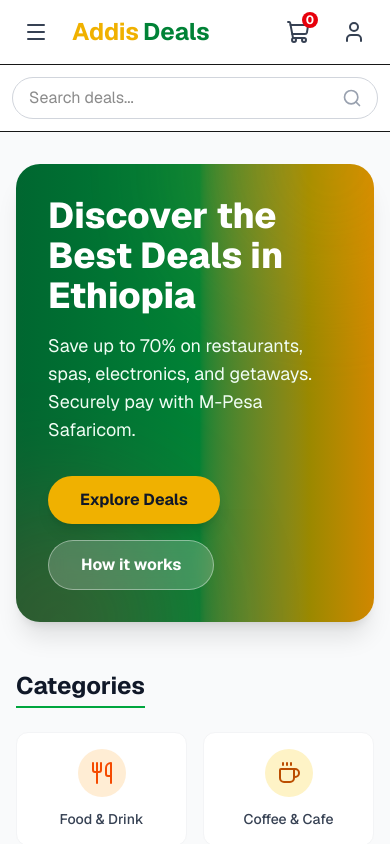
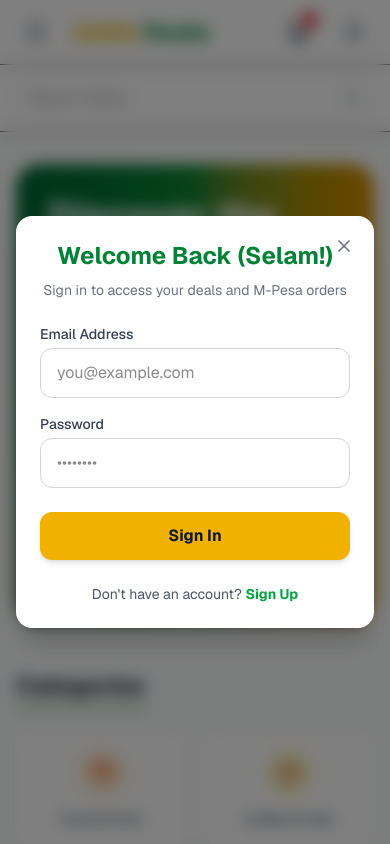
Before and after one commit to daniget12/mpesa, a Next.js app: page / in a window 390 px wide. Both pictures are taken after a click on the button 354 px from the left and 32 px from the top of the page. Shown: the top 844 px of the page. Built offline with nearby package versions, Linux system fonts and the light colour scheme; no server answers.

Commit message:
Add Supabase authentication and Auth Modal

```diff
--- /dev/null
+++ b/src/components/AuthModal.tsx
@@ -0,0 +1,130 @@
+import React, { useState } from 'react';
+import { X, Loader2 } from 'lucide-react';
+import { supabase } from '@/lib/supabase';
+
+interface AuthModalProps {
+  isOpen: boolean;
+  onClose: () => void;
+}
+
+export default function AuthModal({ isOpen, onClose }: AuthModalProps) {
+  const [isSignUp, setIsSignUp] = useState(false);
+  const [email, setEmail] = useState('');
+  const [password, setPassword] = useState('');
+  const [loading, setLoading] = useState(false);
+  const [error, setError] = useState<string | null>(null);
+  const [successMsg, setSuccessMsg] = useState<string | null>(null);
+
+  if (!isOpen) return null;
+
+  const handleAuth = async (e: React.FormEvent) => {
+    e.preventDefault();
+    setLoading(true);
+    setError(null);
+    setSuccessMsg(null);
+
+    try {
+      if (isSignUp) {
+        const { error } = await supabase.auth.signUp({
+          email,
+          password,
+        });
+        if (error) throw error;
+        setSuccessMsg('Success! Please check your email to confirm your account.');
+      } else {
+        const { error } = await supabase.auth.signInWithPassword({
+          email,
+          password,
+        });
+        if (error) throw error;
+        onClose(); // Close on successful login
+        // Optional: you can force a page refresh or state update here if needed
+        window.location.reload();
+      }
+    } catch (err: any) {
+      setError(err.message || 'An error occurred during authentication.');
+    } finally {
+      setLoading(false);
+    }
+  };
+
+  return (
+    <div className="fixed inset-0 z-[60] flex items-center justify-center p-4 bg-black/50 backdrop-blur-sm">
+      <div className="bg-white rounded-2xl shadow-xl w-full max-w-md overflow-hidden relative p-6">
+        <button
+          onClick={onClose}
+          className="absolute top-4 right-4 p-1 rounded-full hover:bg-gray-100 transition-colors"
+        >
+          <X className="w-5 h-5 text-gray-500" />
+        </button>
+
+        <h2 className="text-2xl font-bold text-center text-green-700 mb-2">
+          {isSignUp ? 'Create an Account' : 'Welcome Back (Selam!)'}
+        </h2>
+        <p className="text-center text-gray-500 text-sm mb-6">
+          {isSignUp ? 'Sign up to get the best deals in Ethiopia' : 'Sign in to access your deals and M-Pesa orders'}
+        </p>
+
+        {error && (
+          <div className="bg-red-50 text-red-600 text-sm p-3 rounded-lg mb-4">
+            {error}
+          </div>
+        )}
+
+        {successMsg && (
+          <div className="bg-green-50 text-green-700 text-sm p-3 rounded-lg mb-4">
+            {successMsg}
+          </div>
+        )}
+
+        <form onSubmit={handleAuth}>
+          <div className="mb-4">
+            <label className="block text-sm font-medium text-gray-700 mb-1">Email Address</label>
+            <input
+              type="email"
+              className="w-full px-4 py-3 border border-gray-300 rounded-xl focus:outline-none focus:ring-2 focus:ring-green-500"
+              placeholder="you@example.com"
+              value={email}
+              onChange={(e) => setEmail(e.target.value)}
+              required
+            />
+          </div>
+
+          <div className="mb-6">
+            <label className="block text-sm font-medium text-gray-700 mb-1">Password</label>
+            <input
+              type="password"
+              className="w-full px-4 py-3 border border-gray-300 rounded-xl focus:outline-none focus:ring-2 focus:ring-green-500"
+              placeholder="••••••••"
+              value={password}
+              onChange={(e) => setPassword(e.target.value)}
+              required
+            />
+          </div>
+
+          <button
+            type="submit"
+            disabled={loading}
+            className="w-full bg-yellow-500 hover:bg-yellow-400 text-gray-900 font-bold py-3 px-4 rounded-xl transition-colors shadow-md flex items-center justify-center disabled:opacity-50"
+          >
+            {loading ? <Loader2 className="w-5 h-5 animate-spin" /> : (isSignUp ? 'Sign Up' : 'Sign In')}
+          </button>
+        </form>
+
+        <div className="mt-6 text-center text-sm text-gray-600">
+          {isSignUp ? 'Already have an account?' : "Don't have an account?"}{' '}
+          <button
+            onClick={() => {
+              setIsSignUp(!isSignUp);
+              setError(null);
+              setSuccessMsg(null);
+            }}
+            className="text-green-600 font-bold hover:underline"
+          >
+            {isSignUp ? 'Sign In' : 'Sign Up'}
+          </button>
+        </div>
+      </div>
+    </div>
+  );
+}
--- a/src/components/Header.tsx
+++ b/src/components/Header.tsx
@@ -1,9 +1,35 @@
-import React from 'react';
-import { Menu, Search, ShoppingCart, User } from 'lucide-react';
+'use client';
+
+import React, { useState, useEffect } from 'react';
+import { Menu, Search, ShoppingCart, User, LogOut } from 'lucide-react';
 import Link from 'next/link';
+import AuthModal from './AuthModal';
+import { supabase } from '@/lib/supabase';
 
 export default function Header() {
+  const [isAuthModalOpen, setIsAuthModalOpen] = useState(false);
+  const [user, setUser] = useState<any>(null);
+
+  useEffect(() => {
+    // Check active session
+    supabase.auth.getSession().then(({ data: { session } }) => {
+      setUser(session?.user ?? null);
+    });
+
+    // Listen for auth changes
+    const { data: { subscription } } = supabase.auth.onAuthStateChange((_event, session) => {
+      setUser(session?.user ?? null);
+    });
+
+    return () => subscription.unsubscribe();
+  }, []);
+
+  const handleSignOut = async () => {
+    await supabase.auth.signOut();
+  };
+
   return (
+    <>
       <header className="bg-white border-b sticky top-0 z-50">
         <div className="container mx-auto px-4 py-3 flex items-center justify-between">
           <div className="flex items-center gap-4">
@@ -29,16 +55,37 @@ export default function Header() {
           </div>
 
           <div className="flex items-center gap-6">
-          <Link href="#" className="hidden sm:flex text-sm font-medium text-gray-700 hover:text-green-700">
+            {user ? (
+              <div className="hidden sm:flex items-center gap-4">
+                <span className="text-sm font-medium text-gray-700">
+                  Selam, {user.email?.split('@')[0]}
+                </span>
+                <button
+                  onClick={handleSignOut}
+                  className="text-sm text-red-600 hover:text-red-700 flex items-center gap-1"
+                >
+                  <LogOut className="w-4 h-4" /> Sign Out
+                </button>
+              </div>
+            ) : (
+              <button
+                onClick={() => setIsAuthModalOpen(true)}
+                className="hidden sm:flex text-sm font-medium text-gray-700 hover:text-green-700"
+              >
                 Selam, Sign In
-          </Link>
+              </button>
+            )}
+
             <div className="flex items-center gap-4">
               <button className="p-2 text-gray-700 relative">
                 <ShoppingCart className="w-6 h-6" />
                 <span className="absolute top-0 right-0 bg-red-600 text-white text-xs font-bold rounded-full w-4 h-4 flex items-center justify-center">0</span>
               </button>
-            <button className="p-2 text-gray-700 sm:hidden">
-              <User className="w-6 h-6" />
+              <button
+                className="p-2 text-gray-700 sm:hidden"
+                onClick={() => !user && setIsAuthModalOpen(true)}
+              >
+                {user ? <LogOut className="w-6 h-6 text-red-600" onClick={handleSignOut} /> : <User className="w-6 h-6" />}
               </button>
             </div>
           </div>
@@ -56,5 +103,11 @@ export default function Header() {
           </div>
         </div>
       </header>
+
+      <AuthModal
+        isOpen={isAuthModalOpen}
+        onClose={() => setIsAuthModalOpen(false)}
+      />
+    </>
   );
 }
```
Lines whose indentation alone changed are shown as unchanged.
